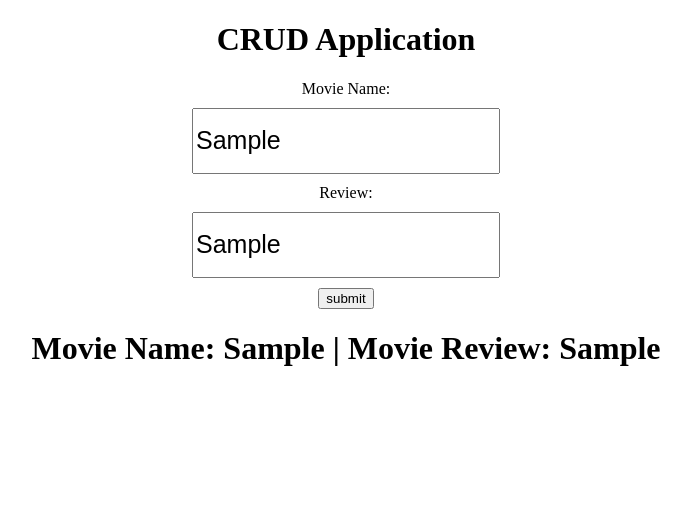
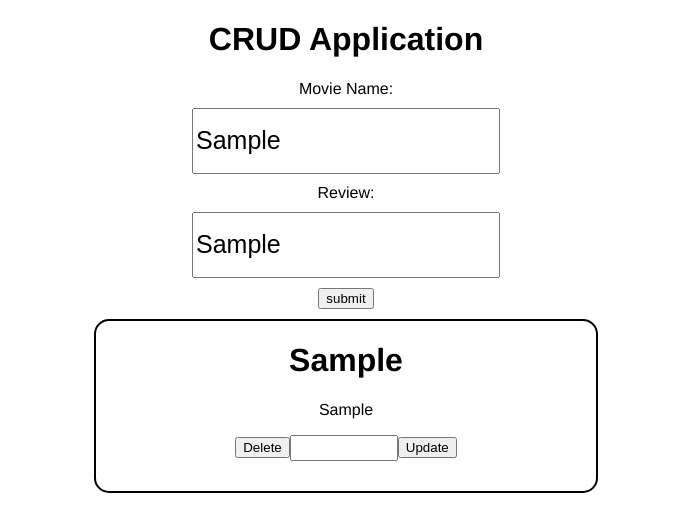
Before and after one commit to marieooq/crud-example-2, a React (Create React App) app in the folder client/: page / in a window 1280 px wide. Both pictures are taken after typing "Sample", "Sample" into the empty fields and a click on the button "submit". Shown: the top 532 px of the page, without its empty margins (294-985 px from the left). Built offline with nearby package versions, Linux system fonts and the light colour scheme; no server answers.

Commit message:
add delete function'

```diff
--- a/client/src/App.css
+++ b/client/src/App.css
@@ -1,5 +1,6 @@
 .App {
   text-align: center;
+  font-family: "Franklin Gothic Medium", "Arial Narrow", Arial, sans-serif;
 }
 
 .form {
@@ -15,3 +16,23 @@
   margin: 10px;
   font-size: 25px;
 }
+
+.card-container {
+  display: flex;
+  flex-direction: column;
+  align-items: center;
+}
+
+.card {
+  width: 500px;
+  height: 170px;
+  border: 2px solid #010101;
+  border-radius: 15px;
+  margin: 10px;
+}
+
+.update-input {
+  width: 100px;
+  height: 20px;
+  margin-bottom: 10px;
+}
--- a/client/src/App.js
+++ b/client/src/App.js
@@ -22,6 +22,10 @@ function App() {
       ...movieReviewList,
       { movieName: movieName, movieReview: review },
     ]);
+  };
+
+  const deleteReview = (movie) => {
+    axios.delete(`http://localhost:3001/api/delete/${movie}`);
   };
 
   return (
@@ -49,13 +53,26 @@ function App() {
 
       <button onClick={submitReview}>submit</button>
 
-      {movieReviewList.map((val, index) => {
-        return (
-          <h1 key={index}>
-            Movie Name: {val.movieName} | Movie Review: {val.movieReview}
-          </h1>
-        );
-      })}
+      <div className="card-container">
+        {movieReviewList.map((val, index) => {
+          return (
+            <div className="card" key={index}>
+              <h1> {val.movieName} </h1>
+              <p>{val.movieReview}</p>
+
+              <button
+                onClick={() => {
+                  deleteReview(val.movieName);
+                }}
+              >
+                Delete
+              </button>
+              <input type="text" className="update-input" />
+              <button>Update</button>
+            </div>
+          );
+        })}
+      </div>
     </div>
   );
 }
```
Also changed, not shown: 1 other file (tests, documents, lock files or other folders).
